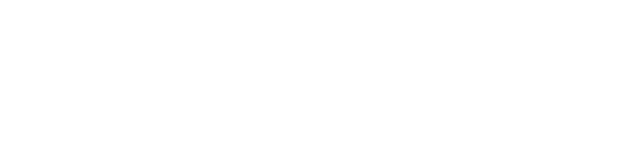
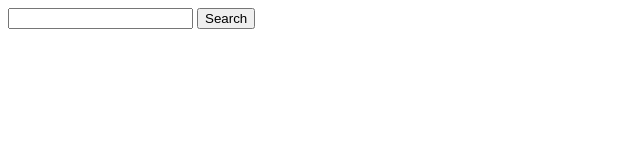
Before and after one commit to gnzlplcs/wdd330-lab, a plain HTML site: page index.html in a window 1280 px wide. Shown: the whole page, without its empty margins (0-640 px from the left). Drawn offline with Linux system fonts and the light colour scheme.

Commit message:
first commit

```diff
--- a/index.html
+++ b/index.html
@@ -1,12 +1,18 @@
 <!DOCTYPE html>
 <html>
+
 <head>
 	<meta charset="utf-8">
 	<meta name="viewport" content="width=device-width">
 	<title>repl.it</title>
 	<link href="style.css" rel="stylesheet" type="text/css" />
 </head>
+
 <body>
+	<form name='search' action='/search'>
+		<input name='searchInput'>
+<button type='submit'>Search</button>
+</form>
     <script src="script.js"></script>
   </body>
 </html>
```
Lines whose indentation alone changed are shown as unchanged.
